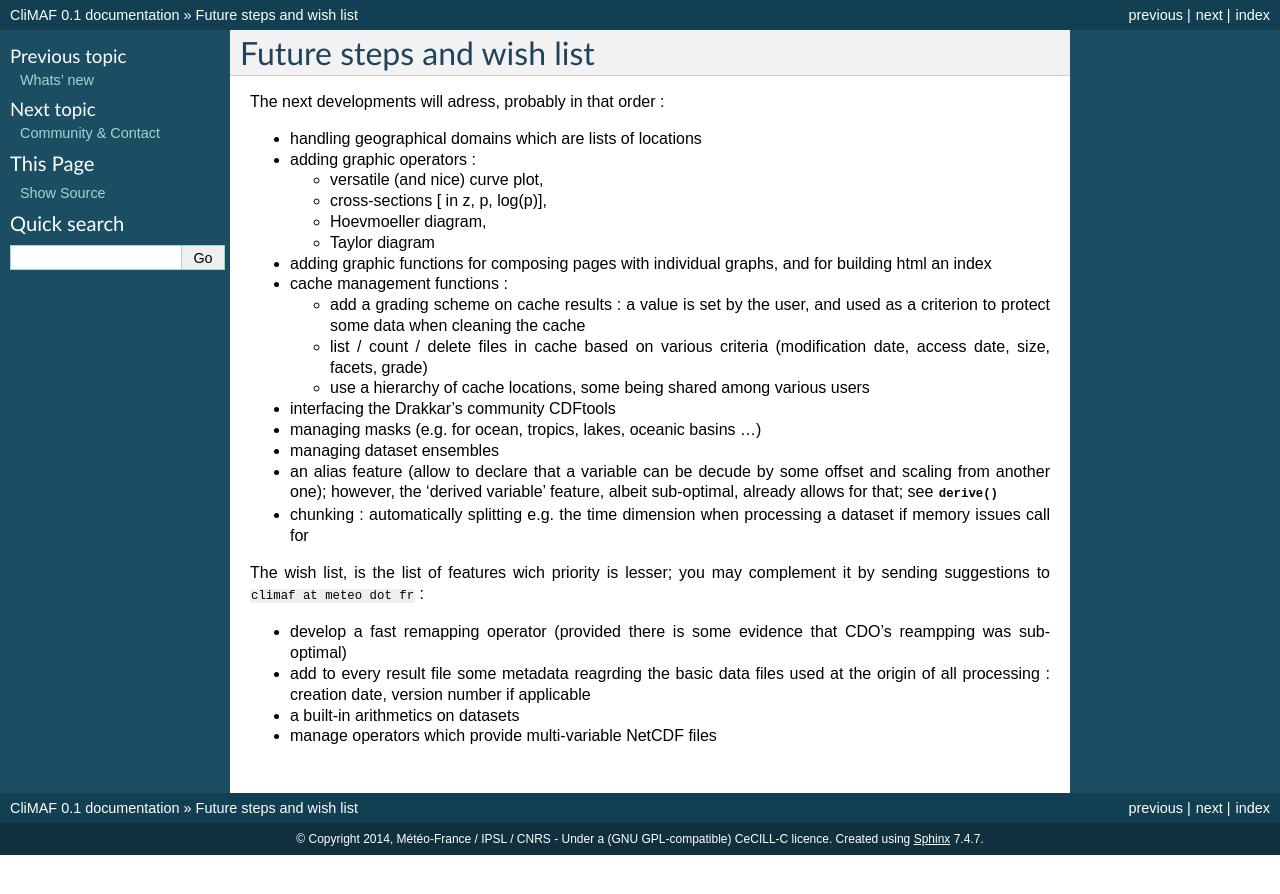
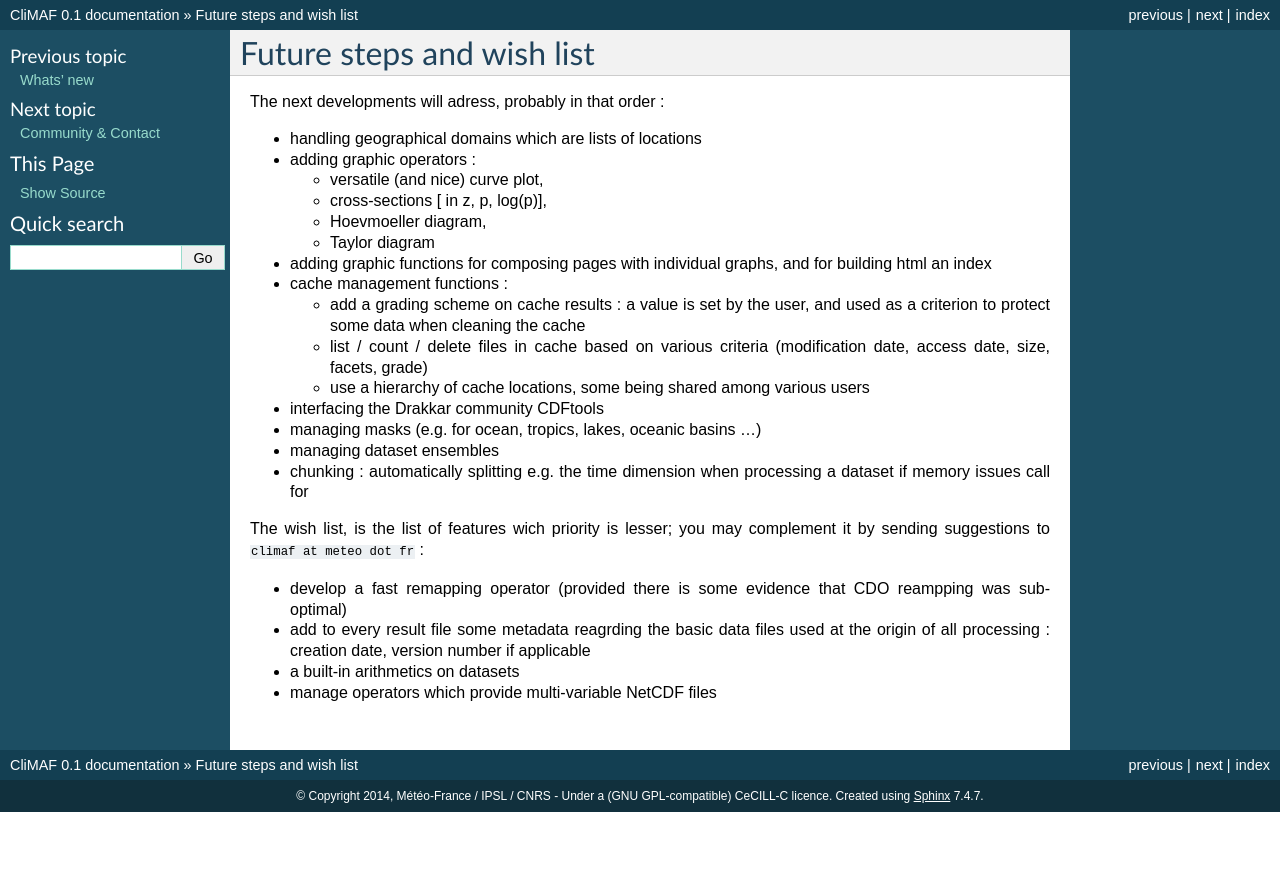
Before and after one commit to rigoudyg/climaf, a Sphinx documentation site: the page built from doc/future_steps.rst, in a window 1280 px wide. Shown: the top 894 px of the page. Built offline with Sphinx 7.4.7, drawn with Linux system fonts in a browser that asks for light colours.

Commit message:
polish doc again

```diff
--- a/doc/functions_data.rst
+++ b/doc/functions_data.rst
@@ -1,6 +1,8 @@
 -------------------------------------------------------------
 Functions for data definition and access
 -------------------------------------------------------------
+
+.. default-domain:: python
 
 
 This section is for advanced use. As a first step, you should consider using
--- a/doc/functions_internals.rst
+++ b/doc/functions_internals.rst
@@ -2,6 +2,7 @@
 Internal functions - presented here for their doc
 ---------------------------------------------------------
 
+.. default-domain:: python
 
 init_period
 ----------------------
--- a/doc/functions_processing.rst
+++ b/doc/functions_processing.rst
@@ -1,6 +1,8 @@
 --------------------------------------------------------
 Functions for processing data
 --------------------------------------------------------
+
+.. default-domain:: python
 
 Standard operators
 ---------------------
--- a/doc/functions_results.rst
+++ b/doc/functions_results.rst
@@ -1,6 +1,8 @@
 -----------------------------------------
 Functions for managing/viewing results
 -----------------------------------------
+
+.. default-domain:: python
 
 There are a few fucntions for managing CliMAF results
 
--- a/doc/functions_utilities.rst
+++ b/doc/functions_utilities.rst
@@ -1,6 +1,8 @@
 -----------------------------------------
 Utility functions and variables
 -----------------------------------------
+
+.. default-domain:: python
 
 
 cpath : path for CliMAF installation directory
--- a/doc/future_steps.rst
+++ b/doc/future_steps.rst
@@ -25,13 +25,11 @@ The next developments will adress, probably in that order :
 
   - use a hierarchy of cache locations, some being shared among various users
 
-- interfacing the Drakkar's community CDFtools
+- interfacing the Drakkar community CDFtools
 
 - managing masks (e.g. for ocean, tropics, lakes, oceanic basins ...)
 
 - managing dataset ensembles
-
-- an alias feature (allow to declare that a variable can be decude by some offset and scaling from another one); however, the 'derived variable' feature, albeit sub-optimal, already allows for that; see :py:func:`~climaf.operators.derive`
 
 - chunking : automatically splitting e.g. the time dimension when processing a dataset if memory issues call for
 
@@ -41,7 +39,7 @@ The next developments will adress, probably in that order :
 
 The wish list, is the list of features wich priority is lesser; you may complement it by sending suggestions to ``climaf at meteo dot fr`` :
 
-- develop a fast remapping operator (provided there is some evidence that CDO's reampping was sub-optimal)
+- develop a fast remapping operator (provided there is some evidence that CDO reampping was sub-optimal)
 
 - add to every result file some metadata reagrding the basic data files used at the origin of all processing : creation date, version number if applicable
 
```
